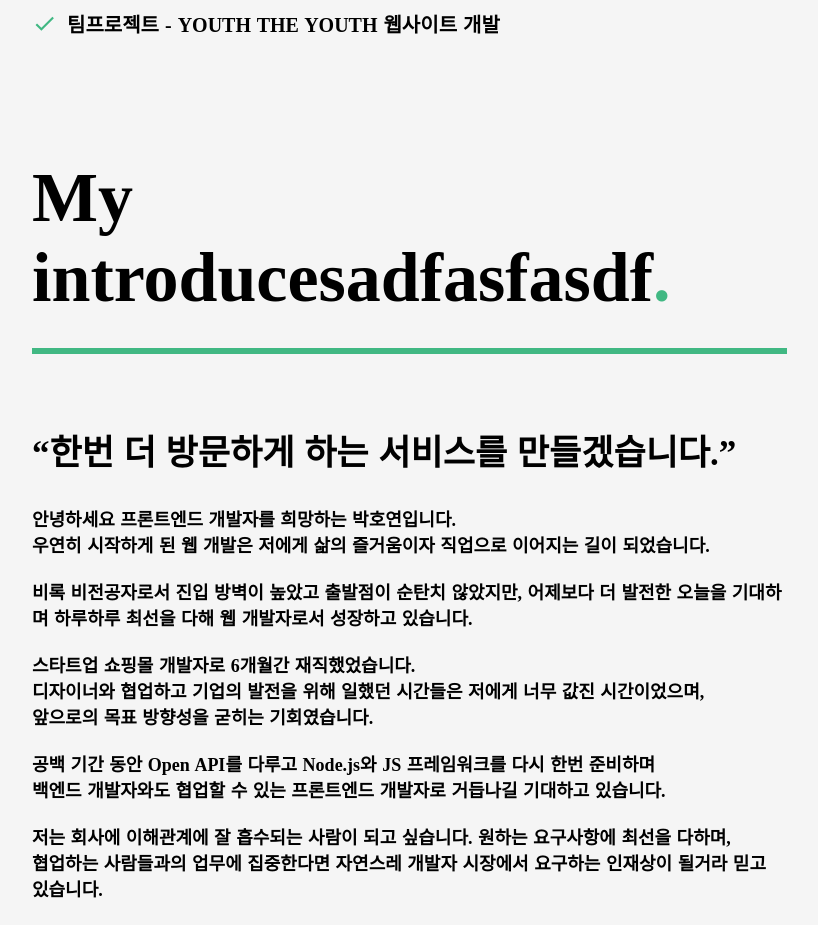
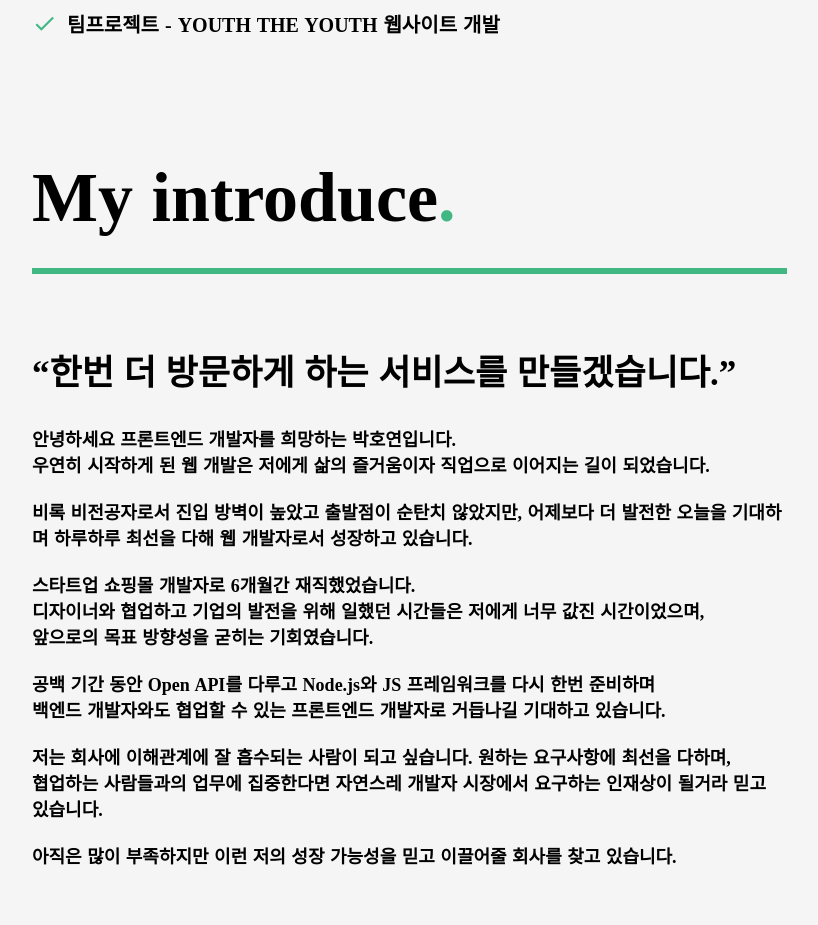
Before and after one commit to mercuryPark/VuePortFolio, a Nuxt app: page / in a window 1280 px wide. Shown: the part 7340-8265 px from the top of the page, without its empty margins (264-1082 px from the left). Built offline with nearby package versions, Linux system fonts and the light colour scheme; a web font is replaced by a local one.

Commit message:
css update

```diff
--- a/assets/common.css
+++ b/assets/common.css
@@ -208,7 +208,7 @@ a{
 }
 
 #share ul li span{
-    color: #41B883;
+    color: #41B883 !important;
     font-size: 45px;
 }
 
@@ -225,14 +225,14 @@ a{
 #container h1{
     font-size: 70px;
     padding: 20px 0 30px 0;
-    border-bottom: 6.5px solid #41B883;
+    border-bottom: 6.5px solid #41B883 !important;
     width: 80%;
     margin-bottom: 70px;
     font-family: 'NEXON Lv2 Gothic Bold' !important;
 }
 #container h1 span{
     font-family: 'NEXON Lv2 Gothic Bold' !important;
-    color: #41B883;
+    color: #41B883 !important;
 }
 #container h2{
     font-family: 'NEXON Lv2 Gothic Bold' !important;
@@ -349,7 +349,7 @@ row-gap: 25px;
 }
 
 a.point.color{
-    color: #41B883;
+    color: #41B883 !important;
 }
 h1.point{
     color: #000 !important;
@@ -361,7 +361,7 @@ h1.point.color{
 }
 
 .gCPosX {
-    color: #41B883;
+    color: #41B883 !important;
 }
 path{
     fill: currentColor;
--- a/layouts/default.vue
+++ b/layouts/default.vue
@@ -442,7 +442,7 @@
 
    </section>
      <section id="chapter-5" style="margin-bottom:30px">
- <h1 class="chapter">My introducesadfasfasdf<span>.</span></h1>
+ <h1 class="chapter">My introduce<span>.</span></h1>
   <div class="chapter">
 
        <h2 style="width:80%; margin-bottom:30px; font-size:35px">“한번 더 방문하게 하는 서비스를 만들겠습니다.”</h2>
```
